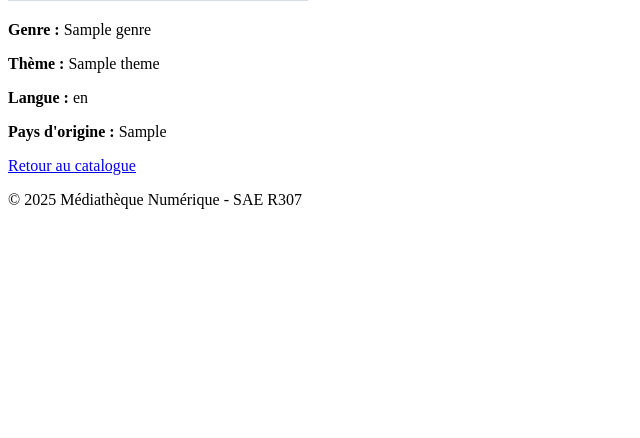
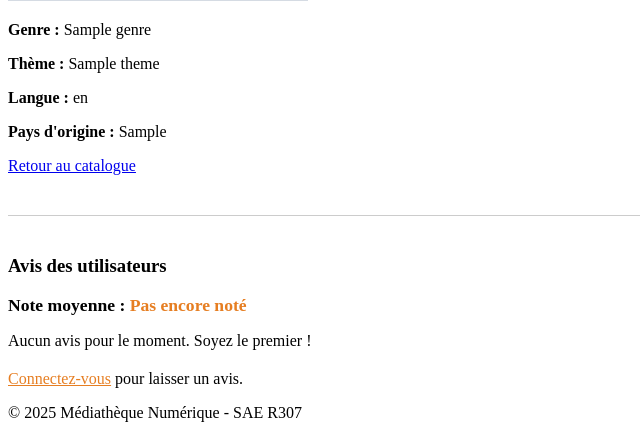
Before and after one commit to MrEpis/sae-r307, a PHP site: template views/resource/detail.php in a window 1280 px wide. Shown: the part 392-830 px from the top of the page, without its empty margins (0-640 px from the left). Before the commit the page ends 601 px from the top, so only its background shows below. Run offline with PHP 8.4, Linux system fonts and the light colour scheme; the template is opened without the code that fills it: most values are stand-ins (such as "Sample title", 1, 10 or a date in 2020); grey boxes marked "Sample" are stand-in pictures.

Commit message:
Création branche dev_avis + des classes AvisController.php, AvisModel.php et bloc_avis.php.

```diff
--- /dev/null
+++ b/models/AvisModel.php
@@ -0,0 +1,53 @@
+<?php
+require_once __DIR__ . '/../config/Database.php';
+
+class AvisModel {
+    private $db;
+
+    public function __construct() {
+        $this->db = Database::getInstance();
+    }
+
+    // Récupérer les avis d'une ressource
+    public function getByRessource($id_ressource) {
+        $sql = "SELECT a.*, u.prenom, u.nom
+                FROM avis a
+                JOIN utilisateur u ON a.id_utilisateur = u.id
+                WHERE a.id_ressource = :id
+                ORDER BY a.date_publication DESC";
+        $stmt = $this->db->prepare($sql);
+        $stmt->execute(['id' => $id_ressource]);
+        return $stmt->fetchAll();
+    }
+
+    // Calculer la moyenne (ex: 4.5)
+    public function getMoyenne($id_ressource) {
+        $stmt = $this->db->prepare("SELECT AVG(note) as moy FROM avis WHERE id_ressource = ?");
+        $stmt->execute([$id_ressource]);
+        $res = $stmt->fetch();
+        return $res['moy'] ? round($res['moy'], 1) : null;
+    }
+
+    // Vérifier si l'utilisateur a déjà voté
+    public function aDejaVote($id_user, $id_ressource) {
+        $stmt = $this->db->prepare("SELECT COUNT(*) FROM avis WHERE id_utilisateur = ? AND id_ressource = ?");
+        $stmt->execute([$id_user, $id_ressource]);
+        return $stmt->fetchColumn() > 0;
+    }
+
+    // Ajouter un avis
+    public function create($id_user, $id_ressource, $note, $commentaire) {
+        if ($this->aDejaVote($id_user, $id_ressource)) {
+            return false;
+        }
+        $sql = "INSERT INTO avis (id_utilisateur, id_ressource, note, commentaire)
+                VALUES (:user, :res, :note, :com)";
+        $stmt = $this->db->prepare($sql);
+        return $stmt->execute([
+            'user' => $id_user,
+            'res' => $id_ressource,
+            'note' => $note,
+            'com' => htmlspecialchars($commentaire)
+        ]);
+    }
+}
--- /dev/null
+++ b/views/partials/bloc_avis.php
@@ -0,0 +1,60 @@
+<div class="avis-block" style="margin-top: 40px; padding-top: 20px; border-top: 1px solid #ccc;">
+    <h3>Avis des utilisateurs</h3>
+
+    <?php
+    require_once __DIR__ . '/../../models/AvisModel.php';
+    $avisModel = new AvisModel();
+    // $resource['id'] doit être disponible depuis la page parente
+    $moyenne = $avisModel->getMoyenne($resource['id']);
+    ?>
+
+    <div style="margin-bottom:15px; font-size:1.1em;">
+        <strong>Note moyenne : </strong>
+        <span style="color:#e67e22; font-weight:bold;">
+            <?= $moyenne ? $moyenne . '/5' : 'Pas encore noté' ?>
+        </span>
+    </div>
+
+    <?php if (!empty($avisList)): ?>
+        <?php foreach($avisList as $avis): ?>
+            <div class="avis-item" style="background: #f9f9f9; padding: 15px; margin-bottom: 10px; border-radius: 5px;">
+                <div class="avis-header" style="display:flex; justify-content:space-between; font-weight:bold;">
+                    <span><?= htmlspecialchars($avis['prenom'] . ' ' . $avis['nom']) ?></span>
+                    <span style="color:#e67e22;"><?= $avis['note'] ?>/5 ★</span>
+                </div>
+                <p style="margin: 5px 0;"><?= nl2br(htmlspecialchars($avis['commentaire'])) ?></p>
+                <small style="color:#888;">Le <?= date('d/m/Y', strtotime($avis['date_publication'])) ?></small>
+            </div>
+        <?php endforeach; ?>
+    <?php else: ?>
+        <p>Aucun avis pour le moment. Soyez le premier !</p>
+    <?php endif; ?>
+
+    <?php if(isset($_SESSION['user'])): ?>
+        <?php if(!$avisModel->aDejaVote($_SESSION['user']['id'], $resource['id'])): ?>
+            <hr>
+            <h4>Donnez votre avis</h4>
+            <form action="index.php?action=add_avis" method="POST">
+                <input type="hidden" name="id_ressource" value="<?= $resource['id'] ?>">
+
+                <div style="margin-bottom: 10px;">
+                    <label>Note :</label>
+                    <select name="note" required style="padding: 5px;">
+                        <option value="5">5 - Excellent</option>
+                        <option value="4">4 - Très bon</option>
+                        <option value="3">3 - Moyen</option>
+                        <option value="2">2 - Bof</option>
+                        <option value="1">1 - Mauvais</option>
+                    </select>
+                </div>
+
+                <textarea name="commentaire" placeholder="Votre commentaire..." required style="width:100%; height:80px; margin-bottom:10px;"></textarea>
+                <button type="submit" class="btn" style="background:#e67e22; color:white; border:none; padding:10px 15px; cursor:pointer;">Publier</button>
+            </form>
+        <?php else: ?>
+            <p style="color:green; font-weight:bold; margin-top:20px;">✓ Vous avez déjà noté cette ressource.</p>
+        <?php endif; ?>
+    <?php else: ?>
+        <p style="margin-top:20px;"><a href="index.php?action=connexion" style="color:#e67e22;">Connectez-vous</a> pour laisser un avis.</p>
+    <?php endif; ?>
+</div>
--- a/views/resource/detail.php
+++ b/views/resource/detail.php
@@ -37,5 +37,7 @@
         <?php endif; ?>
     </div>
 
+
     <p><a href="index.php?action=ressources">Retour au catalogue</a></p>
 <?php endif; ?>
+<?php include __DIR__ . '/../partials/bloc_avis.php'; ?>
```
Also changed, not shown: controllers/AvisController.php (added, +32 -0 lines), public/index.php (+7 -0 lines).
